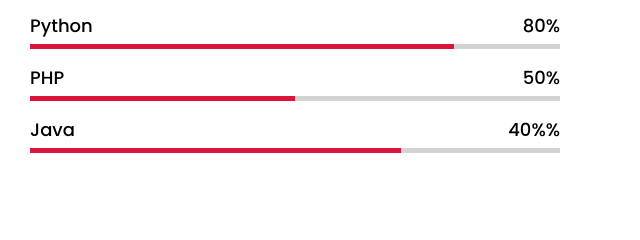
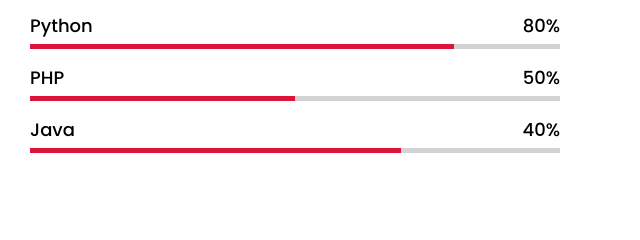
Before and after one commit to VanshikaRastogi2730/VanshikaPortfolio.github.io, a plain HTML site: page index.html in a window 1280 px wide. Shown: the part 1851-2091 px from the top of the page, 640-1280 px from the left. Drawn offline with nearby package versions, Linux system fonts and the light colour scheme.

Commit message:
Update index.html

```diff
--- a/index.html
+++ b/index.html
@@ -108,7 +108,7 @@
                     <div class="bars">
                         <div class="info">
                             <span>Java</span>
-                            <span>40%%</span>
+                            <span>40%</span>
                         </div>
                         <div class="line mysql"></div>
                     </div>
```
